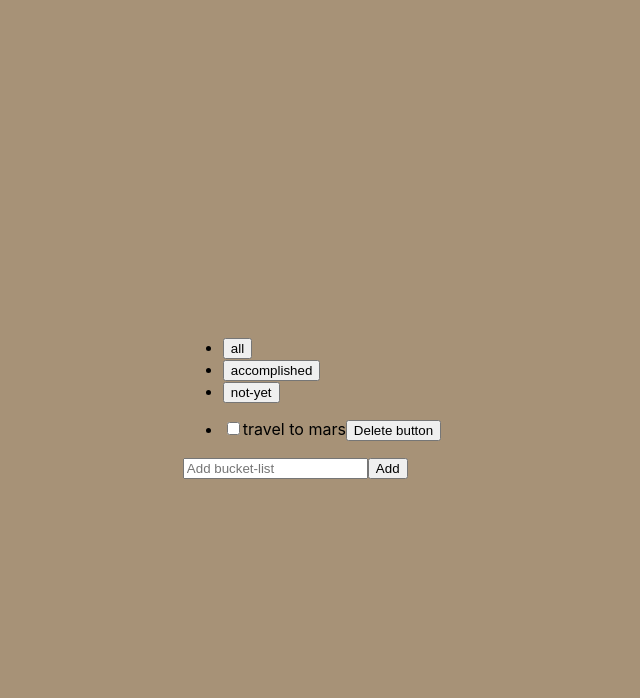
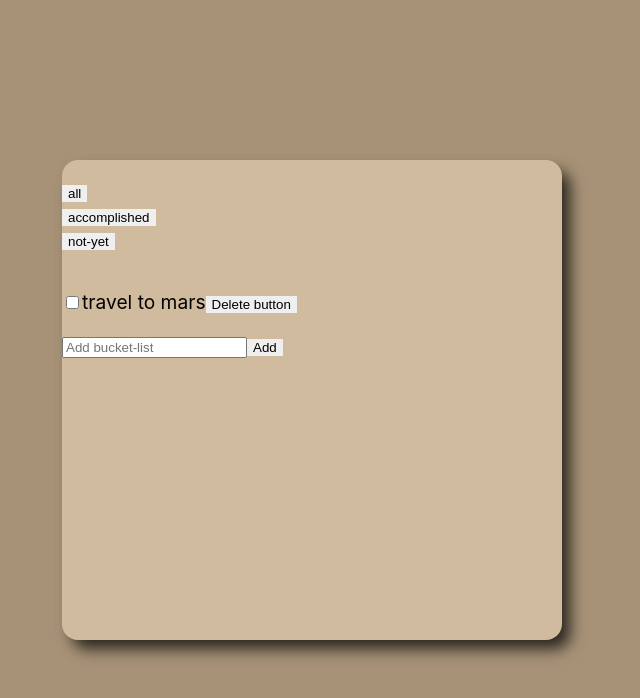
Before and after one commit to jin1401/bucket-list, a React (Create React App) app: page / in a window 1280 px wide. Shown: the top 698 px of the page, without its empty margins (328-968 px from the left). Built offline with nearby package versions, Linux system fonts and the light colour scheme.

Commit message:
style: styled index.css body, root, ul, button

```diff
--- a/src/index.css
+++ b/src/index.css
@@ -1,5 +1,7 @@
 :root {
-    --color-bg: #a79277;
+    --color-bg: #d1bb9e;
+    --color-bg-dark: #a79277;
+    --color-accent: #9eb4d1;
 }
 
 body {
@@ -11,10 +13,12 @@ body {
     -moz-osx-font-smoothing: grayscale;
     width: 100vw;
     height: 100vh;
-    background: var(--color-bg);
+    background: var(--color-bg-dark);
     display: flex;
     justify-content: center;
     align-items: center;
+    accent-color: var(--color-accent);
+    font-size: 1.2rem;
 }
 
 /* Universal tags */
@@ -22,7 +26,31 @@ body {
     box-sizing: border-box;
 }
 
+#root {
+    width: 100%;
+    height: 60%;
+    max-width: 500px;
+    border-radius: 1rem;
+    display: flex;
+    flex-direction: column;
+    background-color: var(--color-bg);
+    overflow: hidden;
+    box-shadow: 9px 10px 15px -1px rgba(0, 0, 0, 0.75);
+    -webkit-box-shadow: 9px 10px 15px -1px rgba(0, 0, 0, 0.75);
+    -moz-box-shadow: 9px 10px 15px -1px rgba(0, 0, 0, 0.75);
+}
+
 code {
     font-family: source-code-pro, Menlo, Monaco, Consolas, "Courier New",
         monospace;
 }
+
+ul {
+    list-style: none;
+    padding-left: 0;
+}
+
+button {
+    outline: none;
+    border: none;
+}
```
Also changed, not shown: 1 other file (tests, documents, lock files or other folders).
